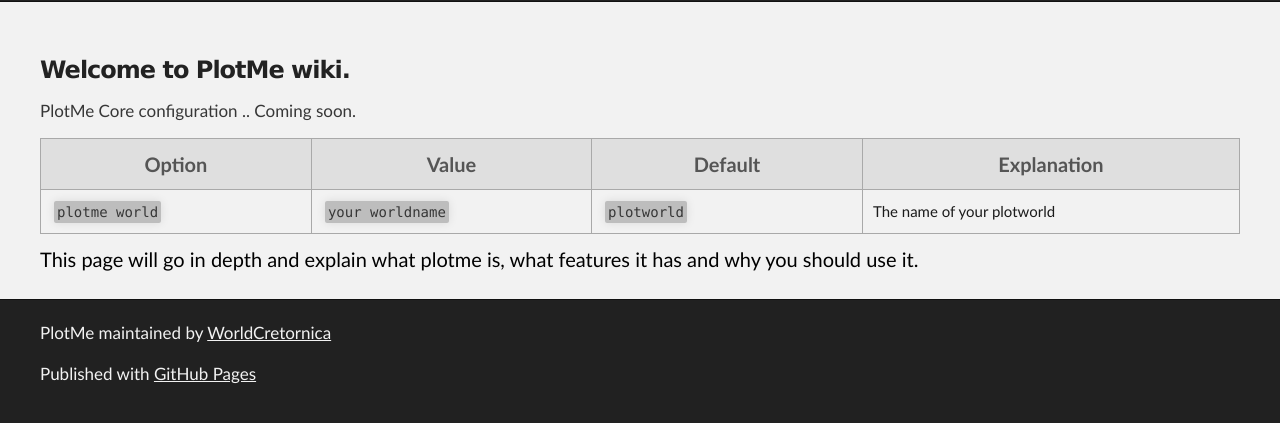
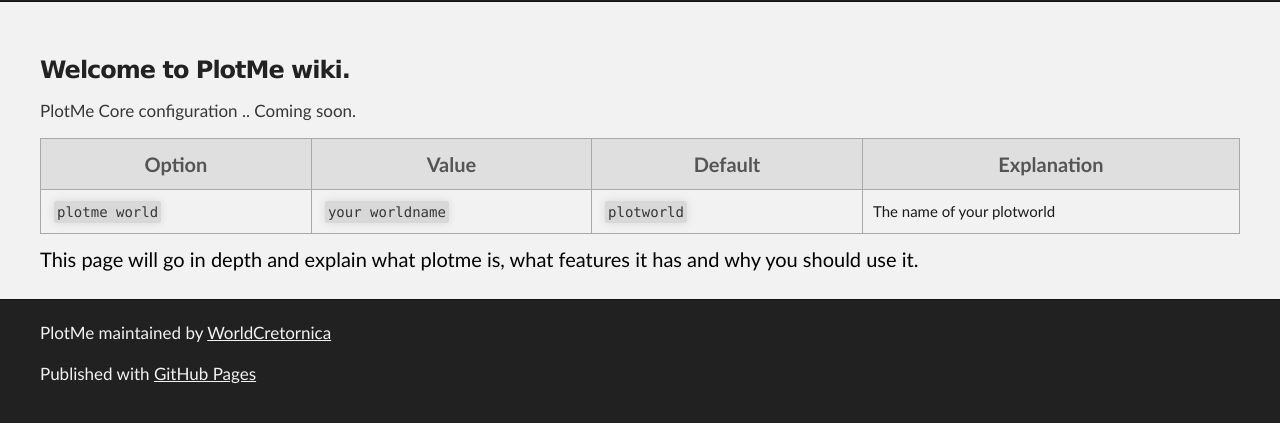
Before and after one commit to WorldCretornica/PlotMe-Core, a PHP site: page /core-config.html in a window 1280 px wide. Shown: the part 264-687 px from the top of the page. Run offline with PHP 8.4, Linux system fonts and the light colour scheme; some libraries are stand-ins or nearby versions.

Commit message:
Update stylesheet.css

```diff
--- a/stylesheets/stylesheet.css
+++ b/stylesheets/stylesheet.css
@@ -305,7 +305,7 @@ code {
   padding: 3px;
   margin: 0 3px;
   box-shadow: 0 0 10px rgba(0,0,0,.1);
-  background-color:#BDBDBD;
+  background-color:#D8D8D8;
   color:#363636;
 }
 
```
